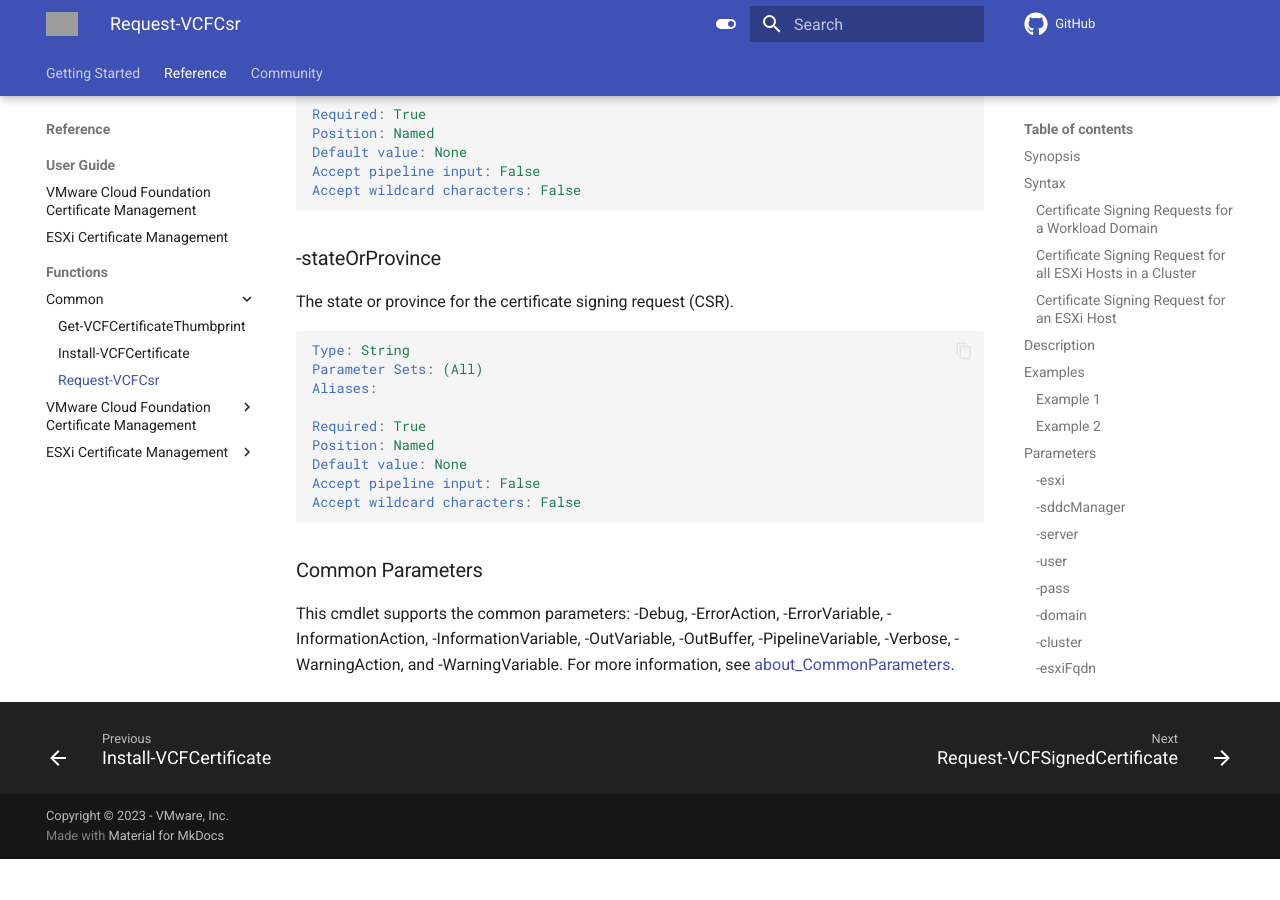
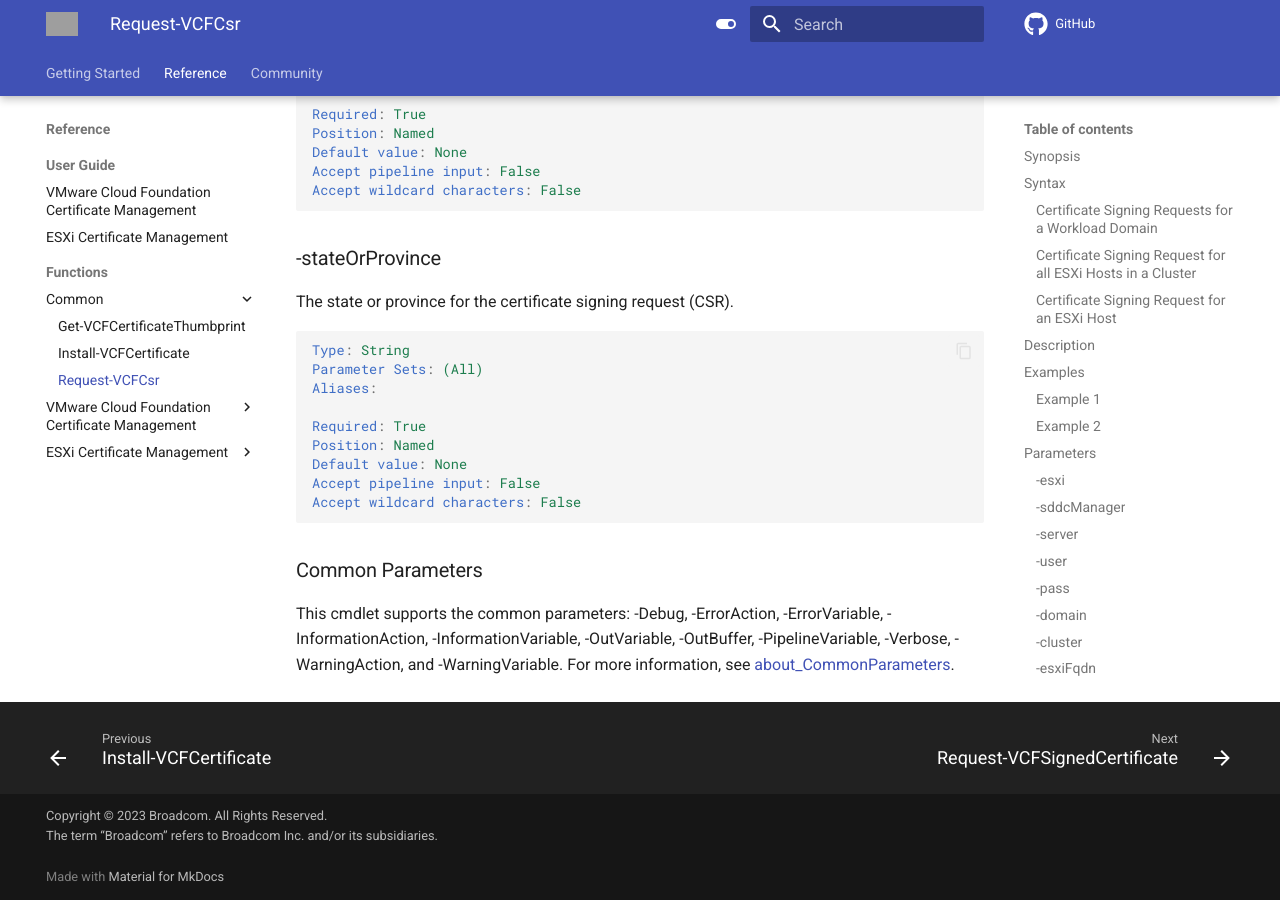
Before and after one commit to vmware/powershell-module-for-vmware-cloud-foundation-certificate-management, an MkDocs documentation site: the page built from docs/documentation/functions/Request-VCFCsr.md, in a window 1280 px wide and 900 px high, scrolled down 5620 px. Built offline with MkDocs 1.6.1 and Material for MkDocs 9.7.7, drawn with Linux system fonts in a browser that asks for light colours; comment, search, counter and statistics services are not loaded; the version menu is left out; before the commit the page ends 6479 px from its top, so only the background shows below that; grey boxes are pictures that could not be loaded.

Commit message:
chore: update copyright
Update copyright from VMware, Inc. to Broadcom.

Signed-off-by: Ryan Johnson <ryan.johnson@broadcom.com>

````diff
--- a/docs/documentation/functions/Request-VCFCsr.md
+++ b/docs/documentation/functions/Request-VCFCsr.md
@@ -46,7 +46,7 @@
 ### Example 1
 
 ```powershell
-Request-VCFCsr -esxi -server sfo-vcf01.sfo.rainpole.io -user administrator@vsphere.local -pass VMw@re1! -domain sfo-m01 -cluster sfo-m01-cl01 -country US -locality "Palo Alto" -organization "VMware, Inc." -organizationUnit "Engineering" -stateOrProvince "California" -outputDirectory F:\csr
+Request-VCFCsr -esxi -server sfo-vcf01.sfo.rainpole.io -user administrator@vsphere.local -pass VMw@re1! -domain sfo-m01 -cluster sfo-m01-cl01 -country US -locality "Palo Alto" -organization "Rainpole" -organizationUnit "Engineering" -stateOrProvince "California" -outputDirectory F:\csr
 ```
 
 This example generates CSRs and stores them in the provided output directory for all ESXi hosts in the cluster sfo-m01-cl01 with the specified fields.
--- a/mkdocs.yml
+++ b/mkdocs.yml
@@ -2,7 +2,7 @@
 site_name: VMware.CloudFoundation.CertificateManagement
 site_description: PowerShell Module for VMware Cloud Foundation Certificate Management
 site_url: https://vmware.github.io/powershell-module-for-vmware-cloud-foundation-certificate-management
-site_author: VMware, Inc.
+site_author: Broadcom
 docs_dir: docs
 site_dir: .site
 use_directory_urls: true
@@ -12,7 +12,9 @@
 edit_uri: blob/main/docs/
 
 # Copyright
-copyright: Copyright &copy; 2023 - VMware, Inc.
+copyright: |
+  Copyright &copy; 2023 Broadcom. All Rights Reserved.<br/>
+  The term “Broadcom” refers to Broadcom Inc. and/or its subsidiaries.<br/><br/>
 
 # Configuration
 theme:
````
Also changed, not shown: README.md (+1 -1 lines), docs/index.md (+3 -3 lines), 5 other files.
